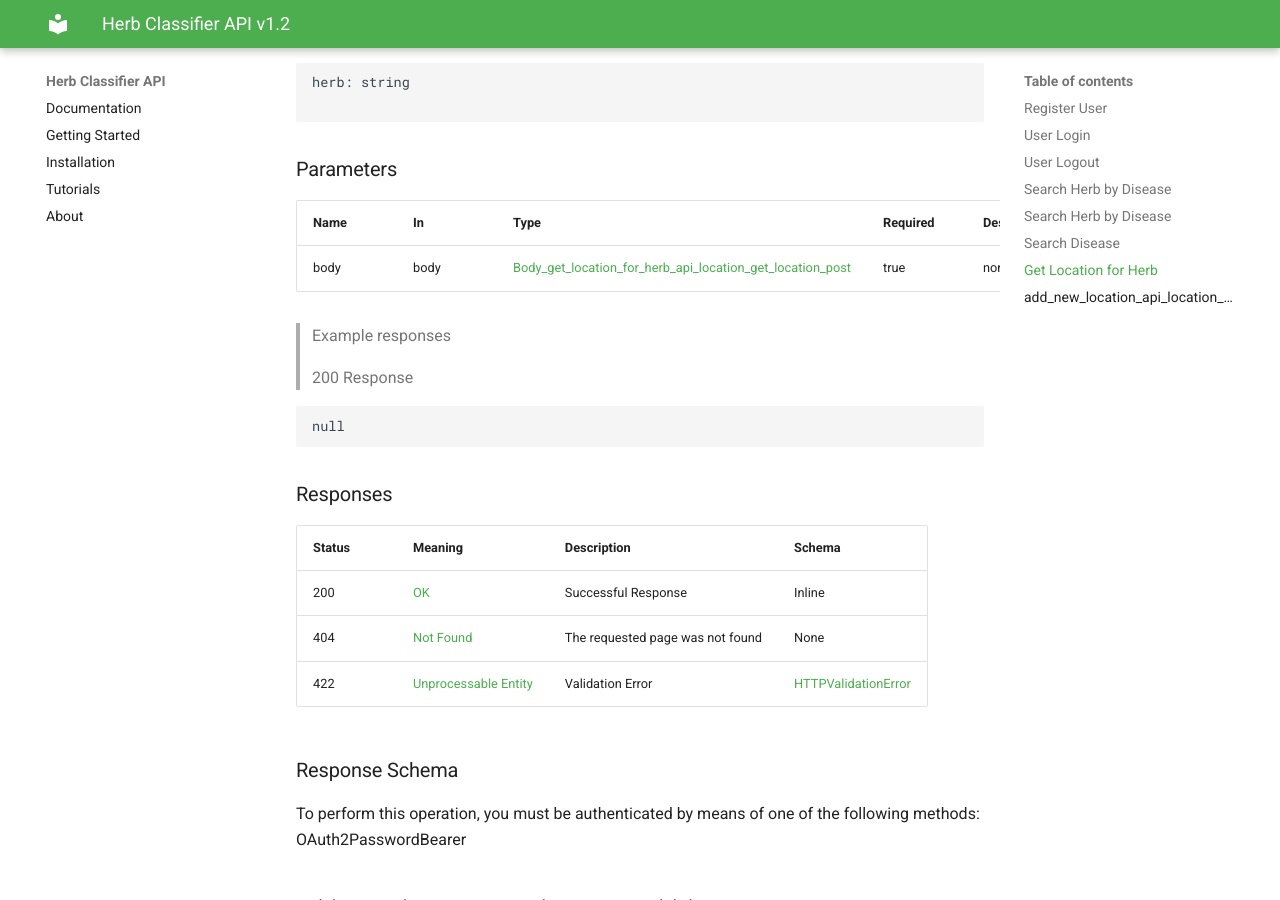
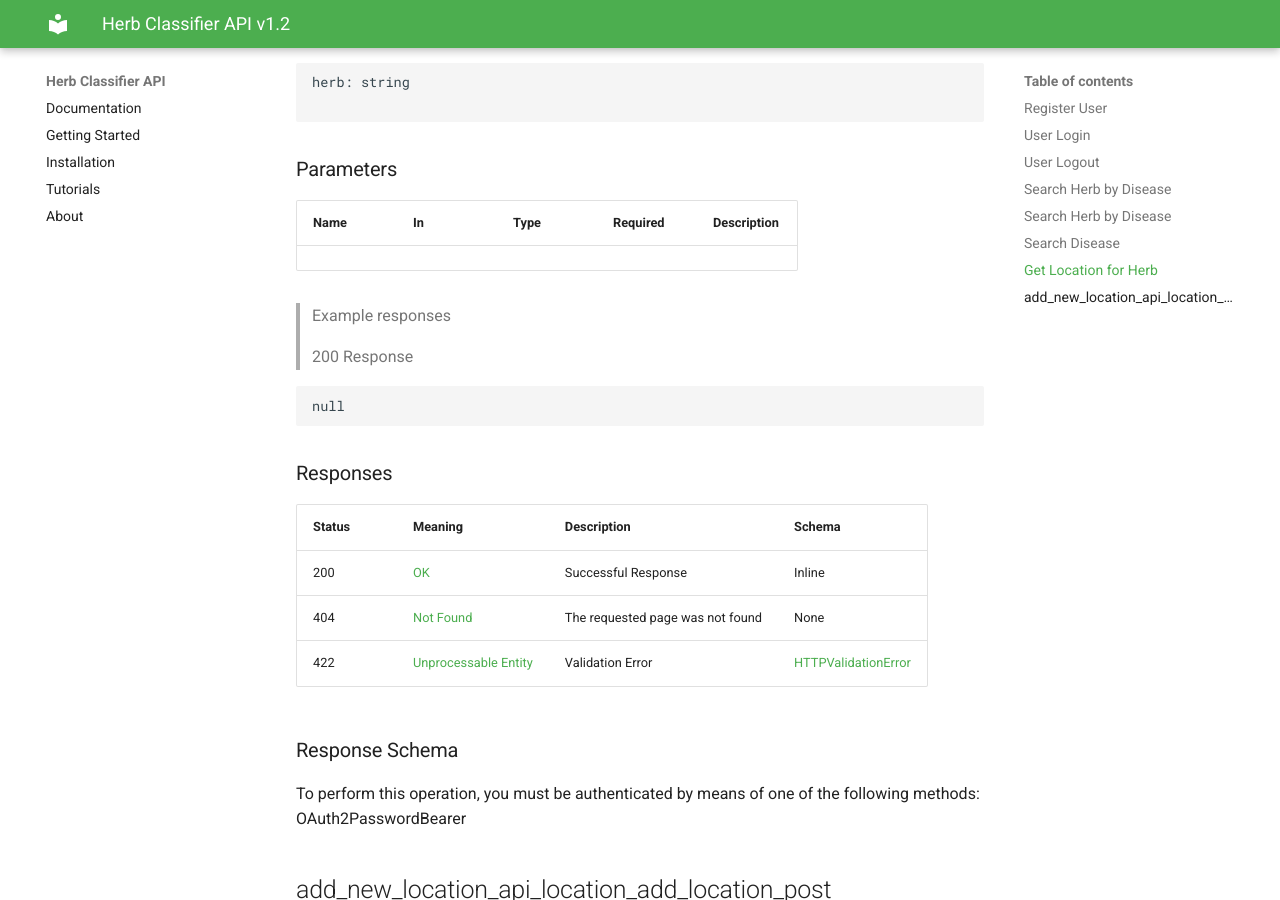
Before and after one commit to dilshankarunarathne/herb-classifier-backend, an MkDocs documentation site: the page built from docs/api_documentation.md, in a window 1280 px wide and 900 px high, scrolled down 28692 px. Built offline with MkDocs 1.6.1 and Material for MkDocs 9.7.7, drawn with Linux system fonts in a browser that asks for light colours.

Commit message:
Update api_documentation.md

```diff
--- a/docs/api_documentation.md
+++ b/docs/api_documentation.md
@@ -1491,7 +1491,7 @@ herb: string
 
 |Name|In|Type|Required|Description|
 |---|---|---|---|---|
-|body|body|[Body_get_location_for_herb_api_location_get_location_post](#schemabody_get_location_for_herb_api_location_get_location_post)|true|none|
+
 
 > Example responses
 
```
